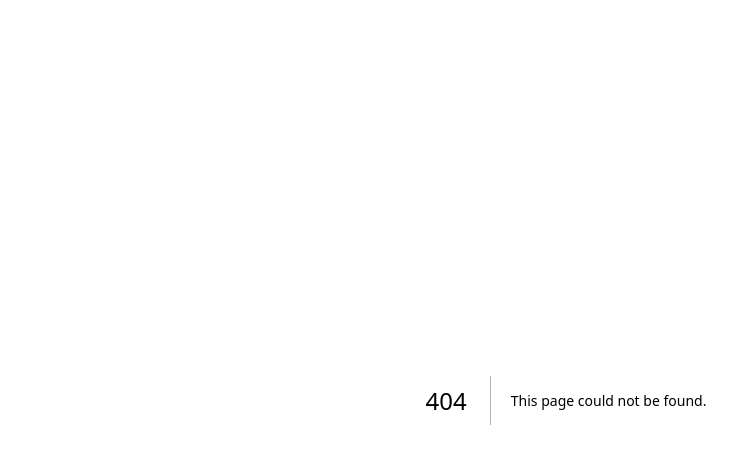
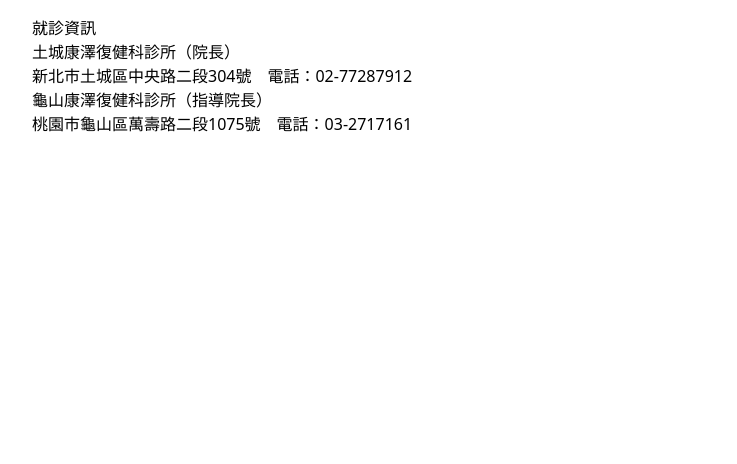
Before and after one commit to ewtmshu/painphysicianwei-, a Next.js app: page /visit in a window 1280 px wide. Before the commit this address had no page. Shown: the top 464 px of the page, without its empty margins (74-811 px from the left). Built offline with nearby package versions, Linux system fonts and the light colour scheme.

Commit message:
Rename visit to visit.tsx

```diff
--- /dev/null
+++ b/pages/visit.tsx
@@ -0,0 +1,11 @@
+export default function Visit() {
+  return (
+    <main className="container prose max-w-none">
+      <h1>就診資訊</h1>
+      <h3>土城康澤復健科診所（院長）</h3>
+      <p>新北市土城區中央路二段304號　電話：02-77287912</p>
+      <h3>龜山康澤復健科診所（指導院長）</h3>
+      <p>桃園市龜山區萬壽路二段1075號　電話：03-2717161</p>
+    </main>
+  );
+}
```
